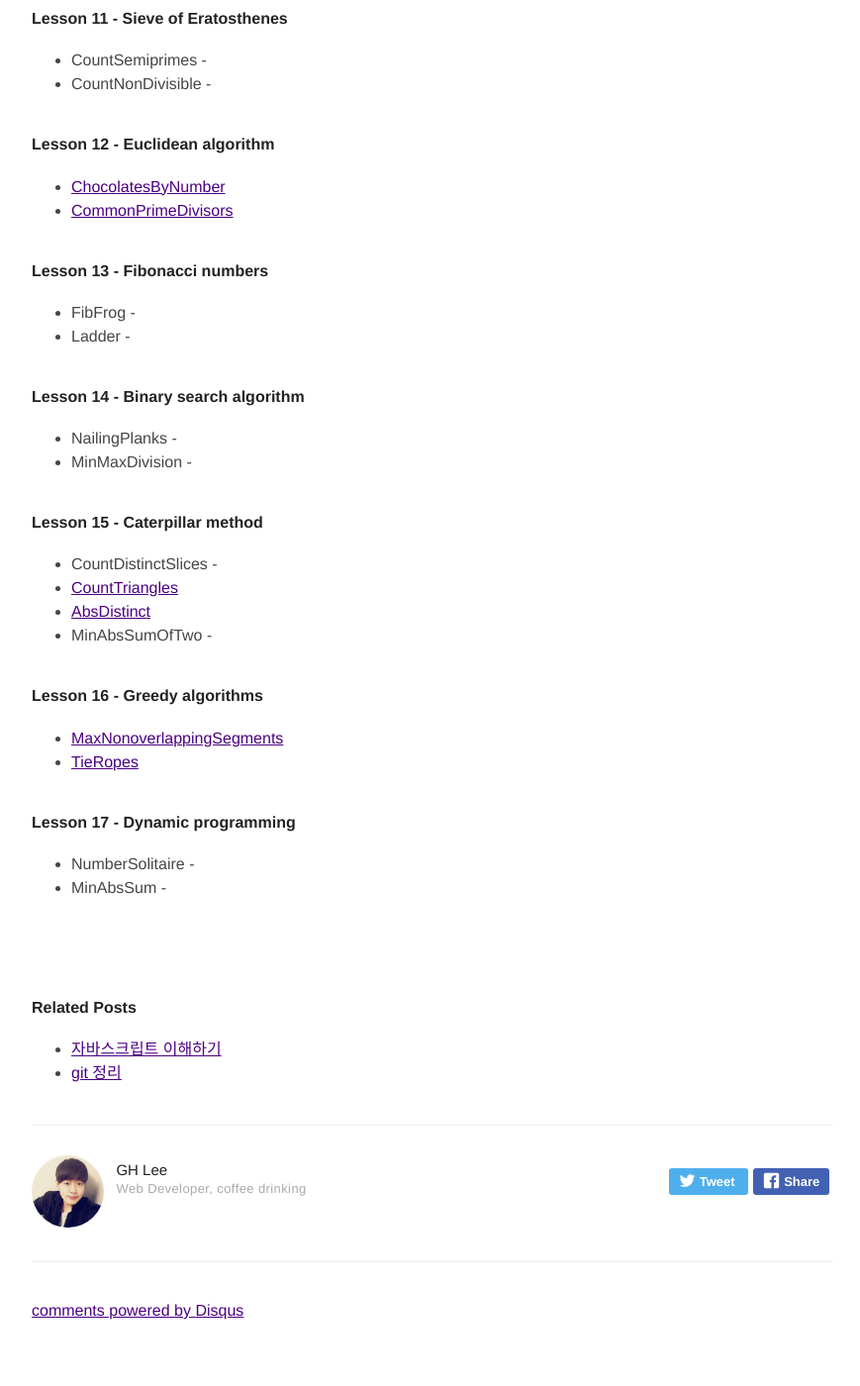
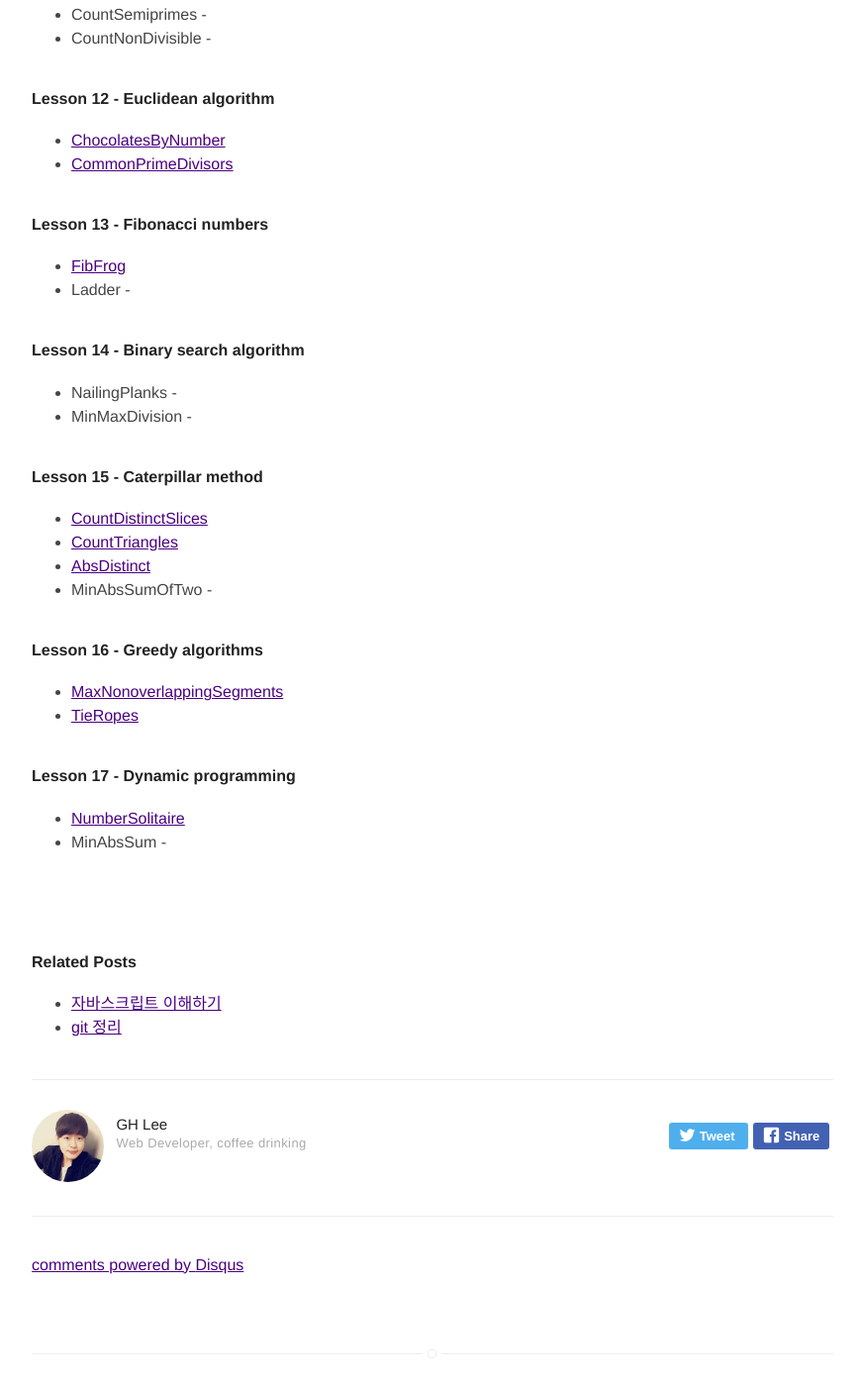
Before and after one commit to sphilee/sphilee.github.io, a Jekyll site: the page built from _posts/2018-04-26-algorithm.md, in a window 1280 px wide and 1400 px high, scrolled down 1929 px. Shown: the whole window at 99% size, without its empty margins (203-1072 px from the left). Built offline with Jekyll 4.4.1, drawn with Linux system fonts in a browser that asks for light colours; comment, search, counter and statistics services are not loaded; part of the change alters nothing that is shown.

```diff
--- a/_posts/2018-04-26-algorithm.md
+++ b/_posts/2018-04-26-algorithm.md
@@ -36,7 +36,6 @@ permalink: Algorithm
 #### Lesson 6 - Sorting
 
 - [MaxProductOfThree](https://gist.github.com/sphilee/3bf24eb4bf5847aeeeda0aa5bfa35400)
-
 - [Triangle](https://gist.github.com/sphilee/5f96214c5b3d3da0ba596f7fdeb07ef1)
 - [Distinct](https://gist.github.com/sphilee/a444f53929edf9f8aac0e264c3f8d869)
 - [NumberOfDiscIntersections](https://gist.github.com/sphilee/9bcf216032af2c6e77bceb728e5cf55a)
@@ -44,13 +43,12 @@ permalink: Algorithm
 #### Lesson 7 - Stacks and Queues
 
 - [StoneWall](https://gist.github.com/sphilee/d408a910452ed799dfba9d73544d3e36)
-
 - [Brackets](https://gist.github.com/sphilee/8c43ebe53f8cb91ef0e4fd36adc1c5a5)
 - [Fish](https://gist.github.com/sphilee/508bc361e6b85477c06ebdc3abe83c37)
 - [Nesting](https://gist.github.com/sphilee/b9ec680063f1641bf2e82d018b72e9e4)
 
 #### Lesson 8 - Leader
-- Dominator -
+- [Dominator](https://gist.github.com/sphilee/56a450a236342d12f5a429f1c17d9b34)
 - EquiLeader -
 
 #### Lesson 9 - Maximum slice problem
@@ -73,7 +71,7 @@ permalink: Algorithm
 - [CommonPrimeDivisors](https://gist.github.com/sphilee/4cec791e14b70b500303c3e07113085e)
 
 #### Lesson 13 - Fibonacci numbers
-- FibFrog -
+- [FibFrog](https://gist.github.com/sphilee/c711a33fb7646169beb806a8641bf140)
 - Ladder -
 
 #### Lesson 14 - Binary search algorithm
@@ -81,7 +79,7 @@ permalink: Algorithm
 - MinMaxDivision -
 
 #### Lesson 15 - Caterpillar method
-- CountDistinctSlices -
+- [CountDistinctSlices](https://gist.github.com/sphilee/86825b5bb070f9777971f89eb2439b0a)
 - [CountTriangles](https://gist.github.com/sphilee/f2b561e51505c18c136680f848022e83)
 - [AbsDistinct](https://gist.github.com/sphilee/9f9b2001dad63fd2f51a7195d9cf6083)
 - MinAbsSumOfTwo -
@@ -91,5 +89,5 @@ permalink: Algorithm
 - [TieRopes](https://gist.github.com/sphilee/34cf9ce9ac8e9670103f2df5596c3488)
 
 #### Lesson 17 - Dynamic programming
-- NumberSolitaire -
+- [NumberSolitaire](https://gist.github.com/sphilee/8149f12a389a39fd05d15ff3e9181917)
 - MinAbsSum -
```
